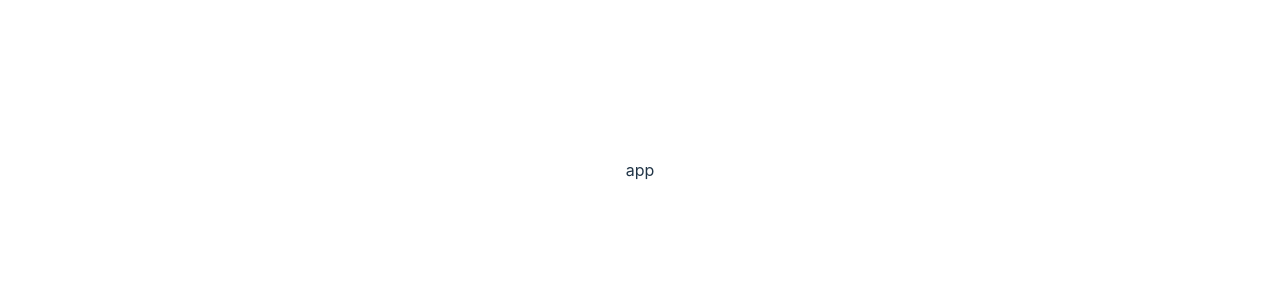
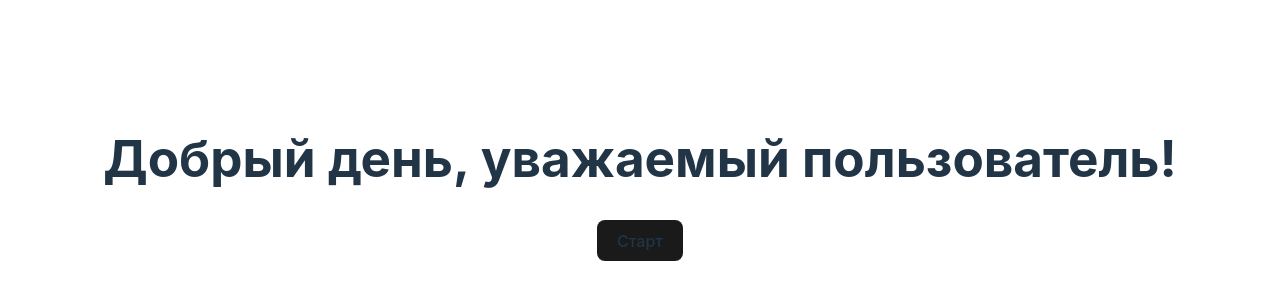
Before and after one commit to AdiletMaksatuly/inventivo-test-task, a React (Vite) app: page / in a window 1280 px wide. Shown: the part 230-530 px from the top of the page. Built offline with nearby package versions, Linux system fonts and the light colour scheme.

Commit message:
feat: implement home page

```diff
--- a/src/App.tsx
+++ b/src/App.tsx
@@ -1,10 +1,15 @@
 import './App.css'
+import {Route, Routes} from "react-router-dom";
+import {routes} from "./routes.tsx";
 
 function App() {
   return (
-    <>
-        app
-    </>
+    <main>
+        <Routes>
+            {routes.map((route) =>
+                <Route key={route.path} {...route} />)}
+        </Routes>
+    </main>
   )
 }
 
--- a/src/index.css
+++ b/src/index.css
@@ -37,16 +37,11 @@ h1 {
 }
 
 button {
-  border-radius: 8px;
-  border: 1px solid transparent;
-  padding: 0.6em 1.2em;
   font-size: 1em;
-  font-weight: 500;
   font-family: inherit;
-  background-color: #1a1a1a;
   cursor: pointer;
-  transition: border-color 0.25s;
 }
+
 button:hover {
   border-color: #646cff;
 }
--- a/src/main.tsx
+++ b/src/main.tsx
@@ -2,9 +2,12 @@ import React from 'react'
 import ReactDOM from 'react-dom/client'
 import App from './App.tsx'
 import './index.css'
+import {BrowserRouter} from "react-router-dom";
 
 ReactDOM.createRoot(document.getElementById('root') as HTMLElement).render(
   <React.StrictMode>
-    <App />
+    <BrowserRouter>
+        <App />
+    </BrowserRouter>
   </React.StrictMode>,
 )
--- /dev/null
+++ b/src/pages/Camera/index.tsx
@@ -0,0 +1,5 @@
+export default function CameraPage() {
+    return <section>
+        <h1>Camera page</h1>
+    </section>;
+}
--- /dev/null
+++ b/src/pages/Home/HomePage.module.css
@@ -0,0 +1,9 @@
+.start {
+    padding: 0.6em 1.2em;
+    border-radius: 8px;
+    border: 1px solid transparent;
+    color: inherit;
+    font-weight: 500;
+    background-color: #1a1a1a;
+    transition: border-color 0.25s;
+}
--- /dev/null
+++ b/src/pages/Home/index.tsx
@@ -0,0 +1,10 @@
+import {Link} from "react-router-dom";
+import styles from './HomePage.module.css';
+
+export default function HomePage() {
+    return (
+        <section>
+            <h1>Добрый день, уважаемый пользователь!</h1>
+            <Link className={styles.start} to={'/camera'}>Старт</Link>
+        </section>);
+}
--- /dev/null
+++ b/src/routes.tsx
@@ -0,0 +1,14 @@
+import {RouteProps} from "react-router-dom";
+import HomePage from "./pages/Home";
+import CameraPage from "./pages/Camera";
+
+export const routes: RouteProps[] = [
+    {
+        path: '/',
+        element: <HomePage />,
+    },
+    {
+        path: '/camera',
+        element: <CameraPage />,
+    }
+]
```
